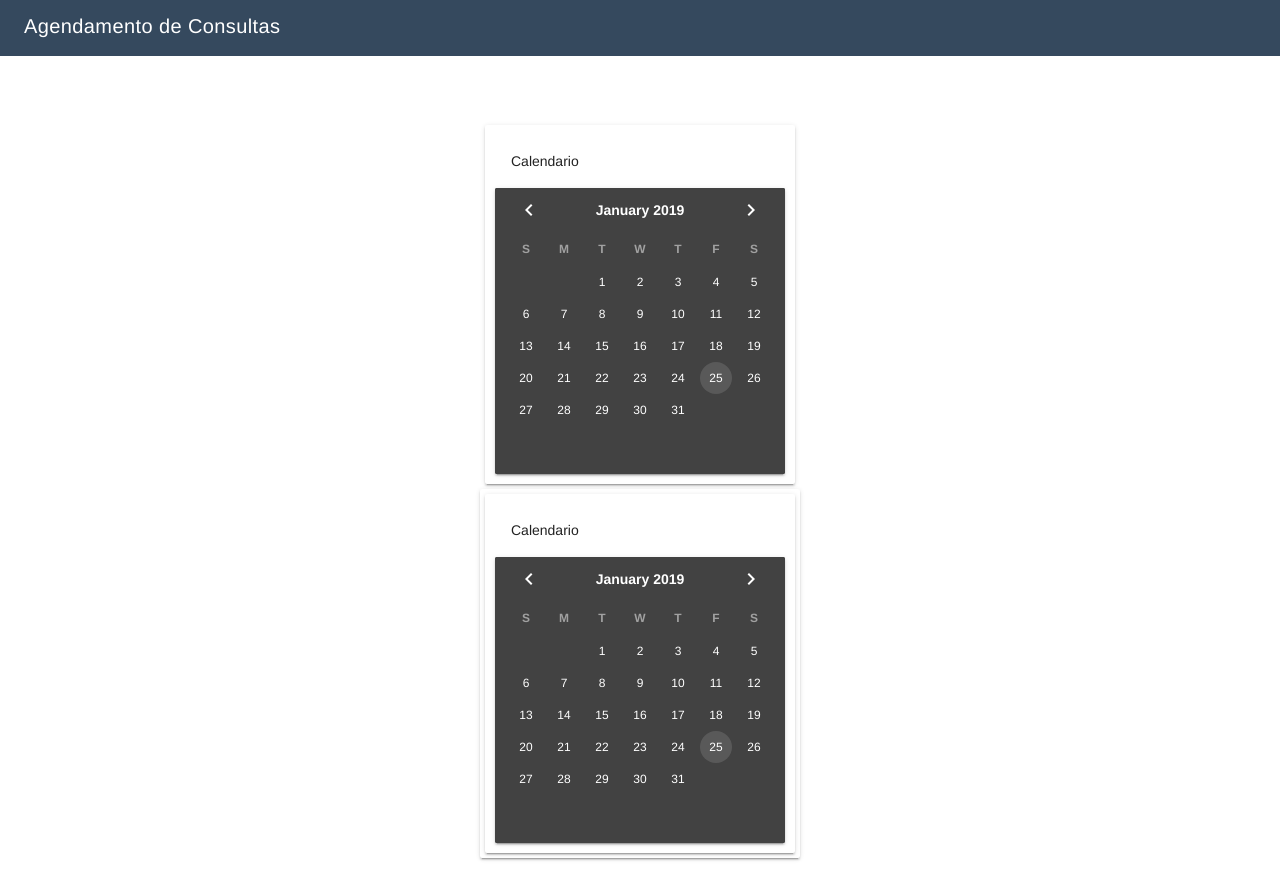
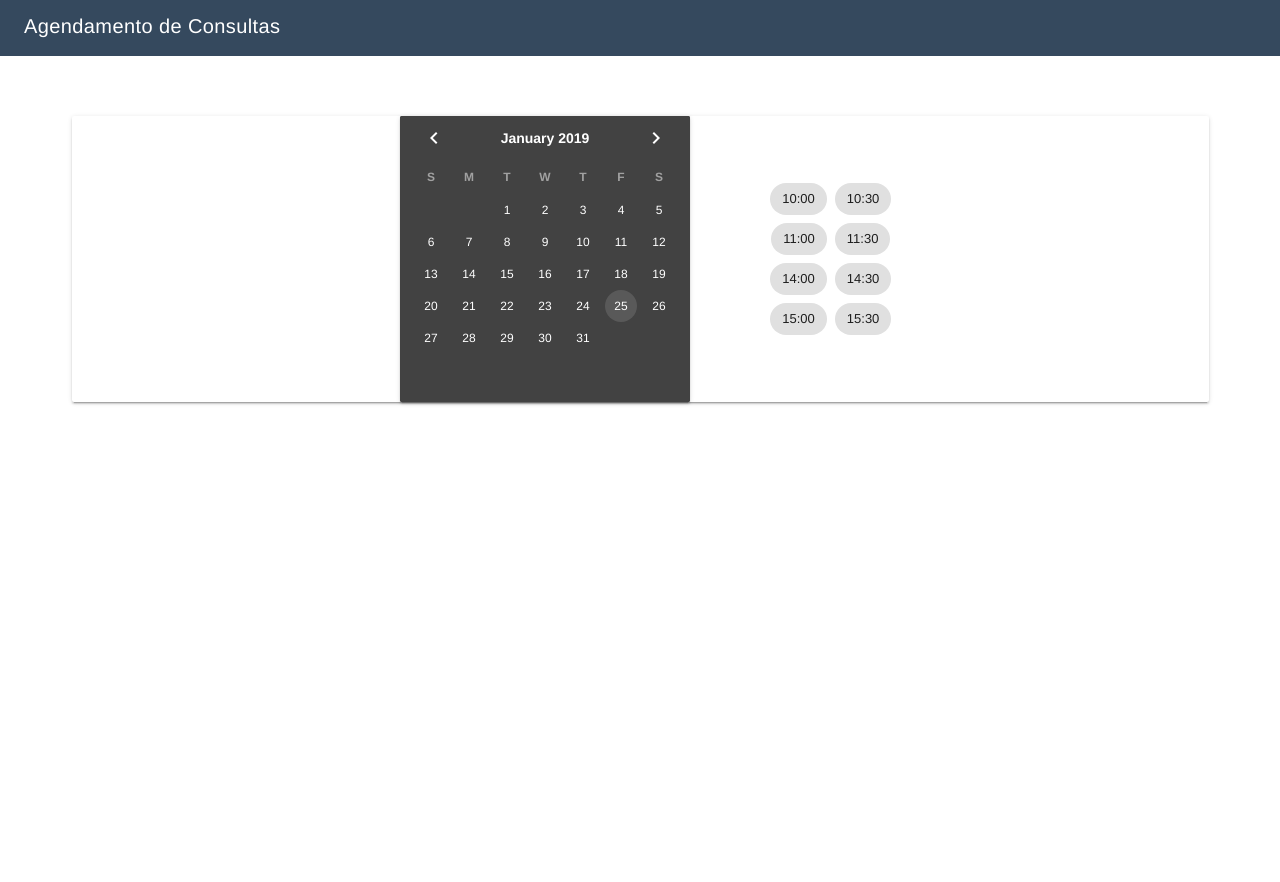
Before and after one commit to philipguedes/agendamento-de-consultas, a Vue app: page /#/appointment in a window 1280 px wide. After the commit the page ends 800 px from the top, so only its background shows below. Built offline with nearby package versions, Linux system fonts and the light colour scheme.

Commit message:
Distribui schedule component entre os outros

```diff
--- a/src/components/Calendar.vue
+++ b/src/components/Calendar.vue
@@ -1,11 +1,9 @@
 <template>
-  <v-layout align-center justify-center>
-    <v-card class="calendar-card">
-      <v-card-title center>{{ title || 'Calendario' }}</v-card-title>
+  <div padding="8px">
+    <v-layout align-center justify-center>
       <v-date-picker v-model="date" dark no-title></v-date-picker>
-    </v-card>
-
-  </v-layout>
+    </v-layout>
+  </div>
 </template>
 
 <script>
@@ -29,7 +27,6 @@ export default {
 <style>
 
 .calendar-card {
-  padding: 10px;
-  margin: 5px
+  padding: 16px;
 }
 </style>
--- a/src/views/Appointment.vue
+++ b/src/views/Appointment.vue
@@ -1,26 +1,32 @@
 <template>
-  <v-container>
-    <v-layout>
-      <v-flex>
+<!-- <v-layout align-center column> -->
+    <v-container grid-list-md align-center justify-center>
 
-      </v-flex>
-    </v-layout>
-    <v-layout align-center justify-center column>
-
-      <div>
-        <!-- <v-card title="Data"> -->
+  <v-card>
+      <v-layout row align-center justify-center>
+        <v-flex d-flex xs12 sm5 md4>
           <calendar v-on:changed="say('hi')"></calendar>
-        <!-- </v-card> -->
-
-        <v-card title="Horarios">
-
-                    <calendar v-on:changed="say('hi')"></calendar>
-        </v-card>
-      </div>
-
-    </v-layout>
-
-  </v-container>
+        </v-flex>
+        <v-flex d-flex xs12 sm3 md2 align-center>
+          <v-item-group multiple>
+            <v-layout align-center justify-center row wrap>
+              <v-item
+                v-for="it in items"
+                :key="it">
+                <v-chip
+                  slot-scope="{ active }"
+                  :selected="active"
+                  v-on:click="select(it)">
+                  {{ it }}
+                </v-chip>
+              </v-item>
+            </v-layout>
+          </v-item-group>
+        </v-flex>
+      </v-layout>
+  </v-card>
+    </v-container>
+<!-- </v-layout> -->
 </template>
 
 <script>
@@ -30,11 +36,25 @@ export default {
   name: 'hello',
   data () {
     return {
-      msg: 'Welcome to Your Vue.js PWA'
+      items: [
+        '10:00',
+        '10:30',
+        '11:00',
+        '11:30',
+        '14:00',
+        '14:30',
+        '15:00',
+        '15:30'
+      ]
     }
   },
   methods: {
-    say: (h) => { console.log(h) }
+    say: (h) => { console.log(h) },
+    select (time) {
+      // TODO: remove log
+      console.log(`bla: ${time}`)
+      this.time = time
+    }
   },
   components: {
     Calendar
```
Also changed, not shown: src/components/Schedule.vue (+34 -39 lines).
